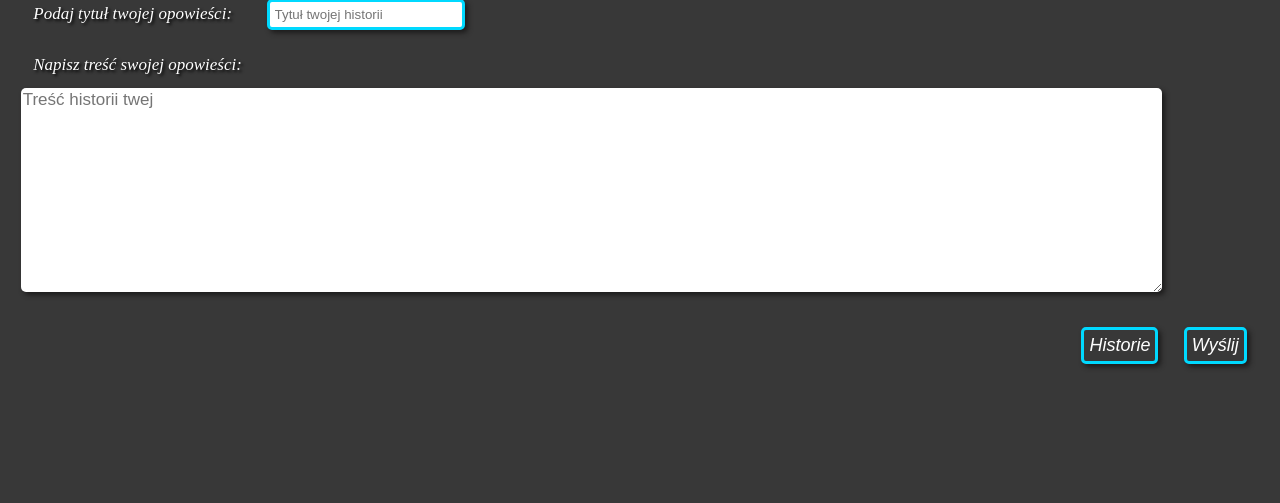
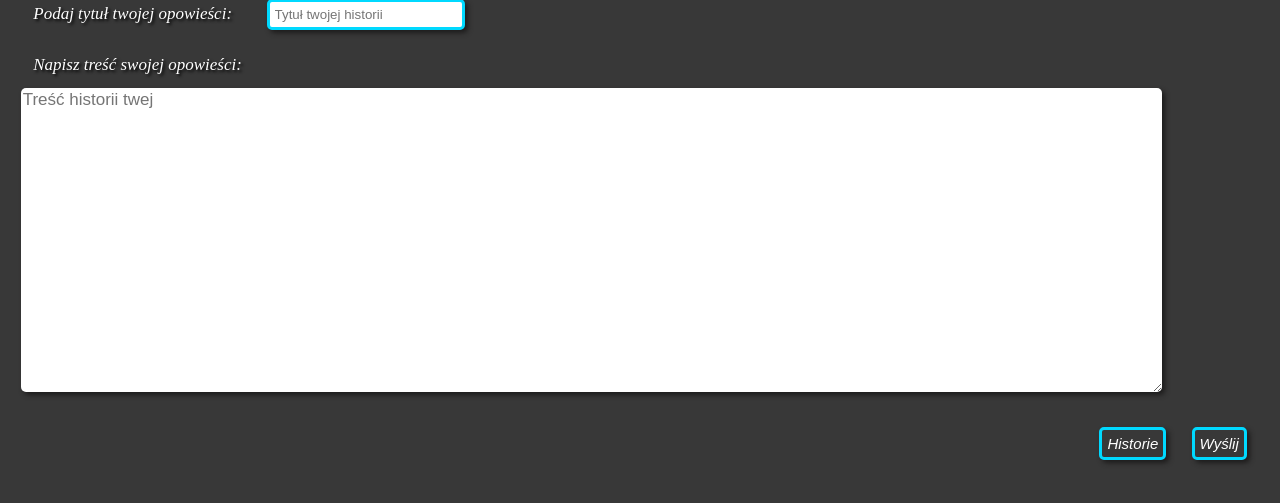
Before and after one commit to Barpotroszek/historie_nigdy_nieopowiedziane, a Flask app: page / in a window 1280 px wide. Shown: the part 112-615 px from the top of the page. Run offline with Flask 2, Linux system fonts and the light colour scheme.

Commit message:
some tiny fixes

```diff
--- a/static/style.css
+++ b/static/style.css
@@ -85,7 +85,7 @@ input {
     right: 5%;
     color: white;
     background-color: #383838;
-    font-size: 18px;
+    font-size: 15px;
     padding: 5px;
     font-style: italic;
     margin-top: 1.5%;
--- a/templates/index.html
+++ b/templates/index.html
@@ -20,7 +20,7 @@
             <label for='story-content'>Napisz treść swojej opowieści:</label>
             <br>
             <textarea id='story-area' class='data-in' name="story-content" placeholder="Treść historii twej"
-                rows="10" cols="40" required></textarea>
+                rows="15" cols="40" required></textarea>
         </div>
             <button id="submit" class="data-in buttons" type="submit">Wyślij</button>
     </form>
```
